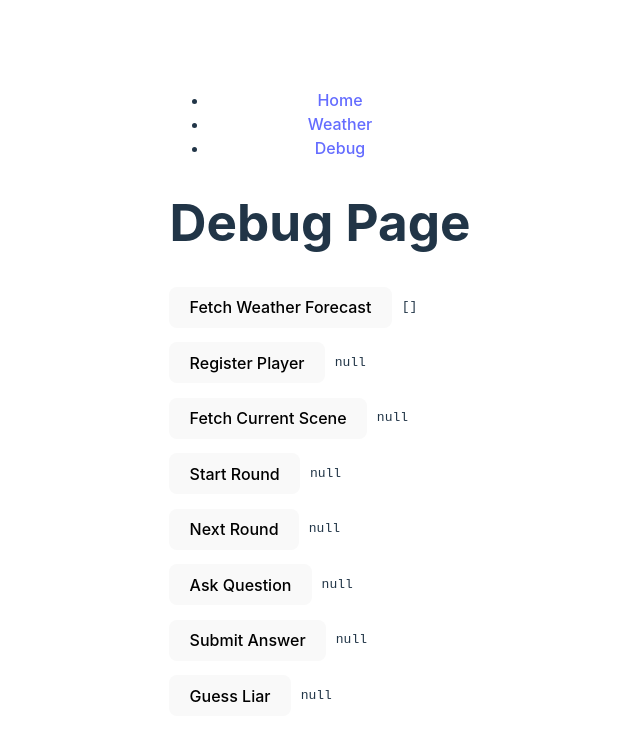
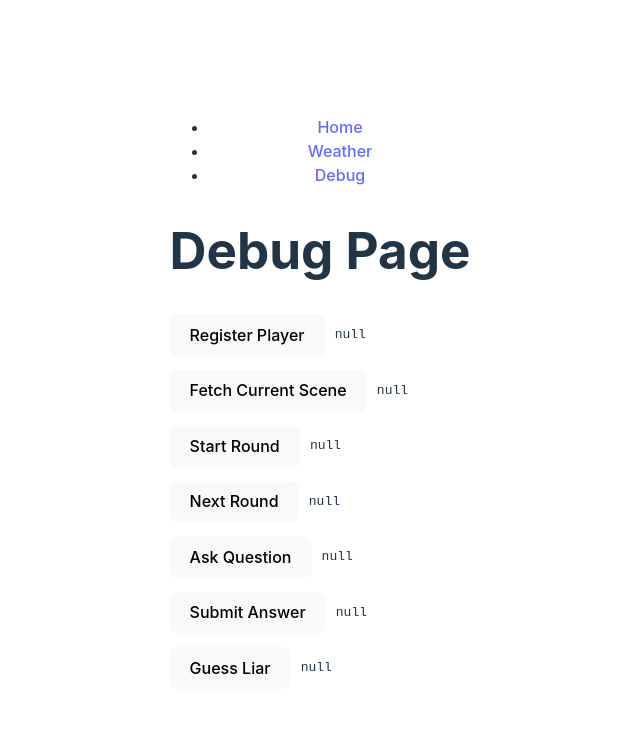
Before and after one commit to Freeesia/korenan, a React (Vite) app in the folder korenan.react.client/: page /debug in a window 1280 px wide. Shown: the top 740 px of the page, without its empty margins (320-960 px from the left). Built offline with nearby package versions, Linux system fonts and the light colour scheme.

Commit message:
天気メソッド削除

```diff
--- a/korenan.react.client/src/pages/Debug.tsx
+++ b/korenan.react.client/src/pages/Debug.tsx
@@ -2,7 +2,6 @@ import { useState } from "react";
 import "./Debug.css";
 
 function Debug() {
-  const [weatherForecast, setWeatherForecast] = useState([]);
   const [registResponse, setRegistResponse] = useState(null);
   const [scene, setScene] = useState(null);
   const [startResponse, setStartResponse] = useState(null);
@@ -10,12 +9,6 @@ function Debug() {
   const [questionResponse, setQuestionResponse] = useState(null);
   const [answerResponse, setAnswerResponse] = useState(null);
   const [guessResponse, setGuessResponse] = useState(null);
-
-  const fetchWeatherForecast = async () => {
-    const response = await fetch("/api/weatherforecast");
-    const data = await response.json();
-    setWeatherForecast(data);
-  };
 
   const registPlayer = async (name: string, topic: string) => {
     const response = await fetch("/api/regist", {
@@ -91,10 +84,6 @@ function Debug() {
     <div>
       <h1>Debug Page</h1>
       <div className="api-section">
-        <button onClick={fetchWeatherForecast}>Fetch Weather Forecast</button>
-        <pre>{JSON.stringify(weatherForecast, null, 2)}</pre>
-      </div>
-      <div className="api-section">
         <button onClick={() => registPlayer("Player1", "Topic1")}>
           Register Player
         </button>
```
